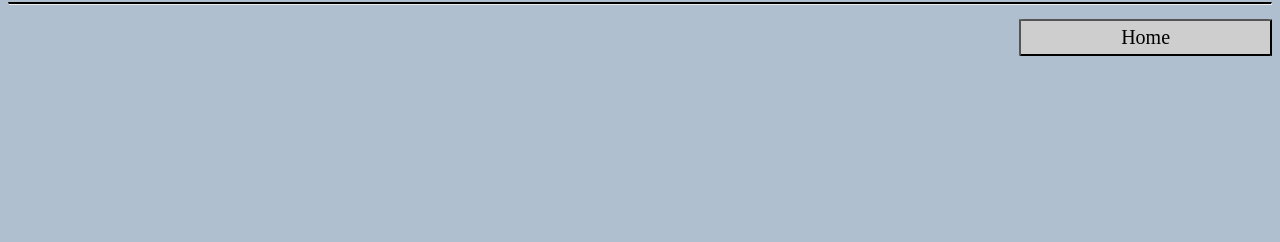
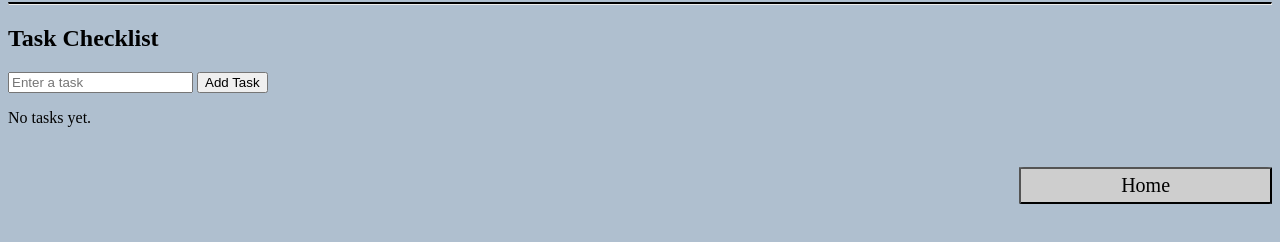
Before and after one commit to anthonytoo2/1012-Term-Project, a plain HTML site: page StuImportantDates.html in a window 1280 px wide. Shown: the part 48-290 px from the top of the page. Drawn offline with Linux system fonts and the light colour scheme.

Commit message:
it works

```diff
--- a/StuImportantDates.html
+++ b/StuImportantDates.html
@@ -4,6 +4,7 @@
         <meta charset = "utf-8" name="viewport" content="width=device-width, initial-scale=1">
         <link rel = "stylesheet" href = "style.css">
         <script src = "TermProject.js"> </script>
+        <script src = "task.js"></script>
         <title>
             To-do List
         </title>
@@ -23,6 +24,21 @@
              </div>
         </div>
         <hr>
+
+
+        <div class="container">
+    <h2>Task Checklist</h2>
+
+        <div class="add-row">
+            <input id="task-input" type="text" placeholder="Enter a task" />
+            <button onclick="addTask()">Add Task</button>
+        </div>
+
+        <p id="task-count">No tasks yet.</p>
+
+        <ul id="task-list" aria-live="polite"></ul>
+
+        <br />
         <div class = "homeButtonFormat">
             <button class="button" onclick="home()"> Home </button>
         </div>
```
